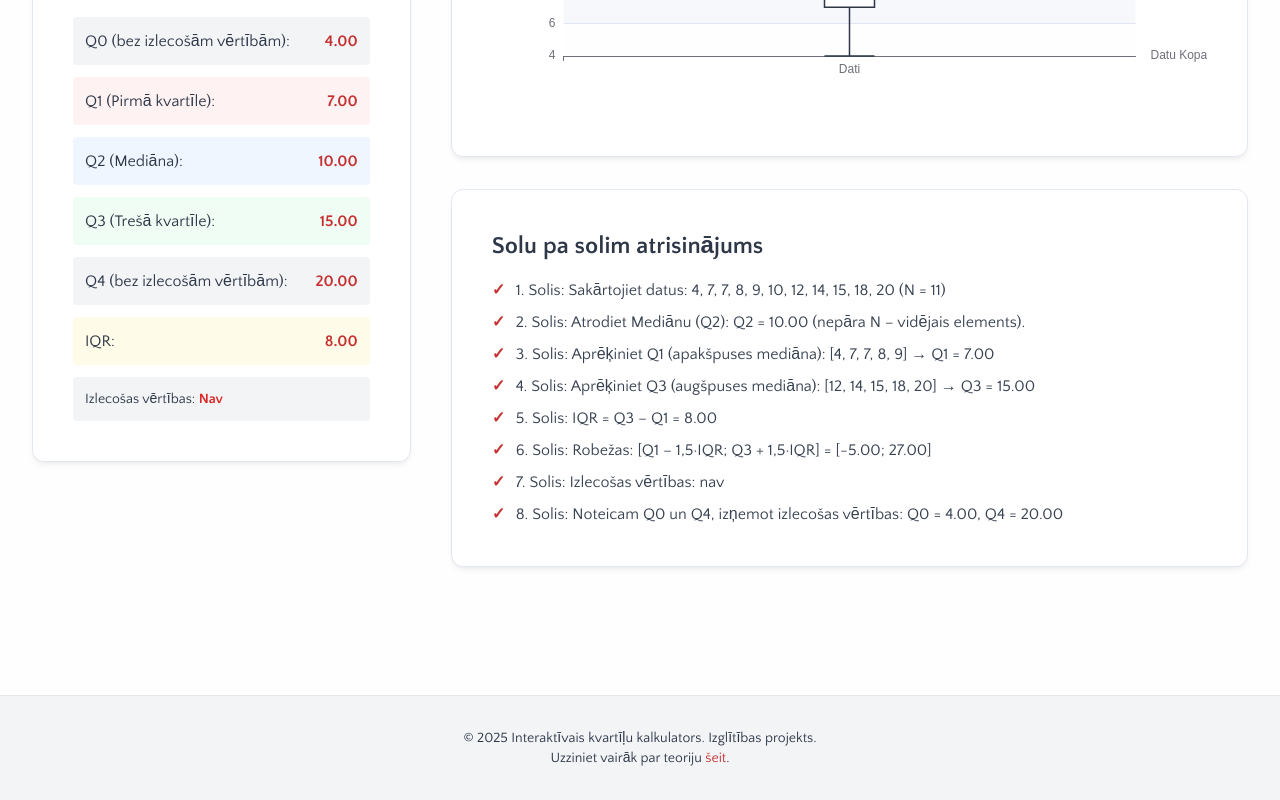
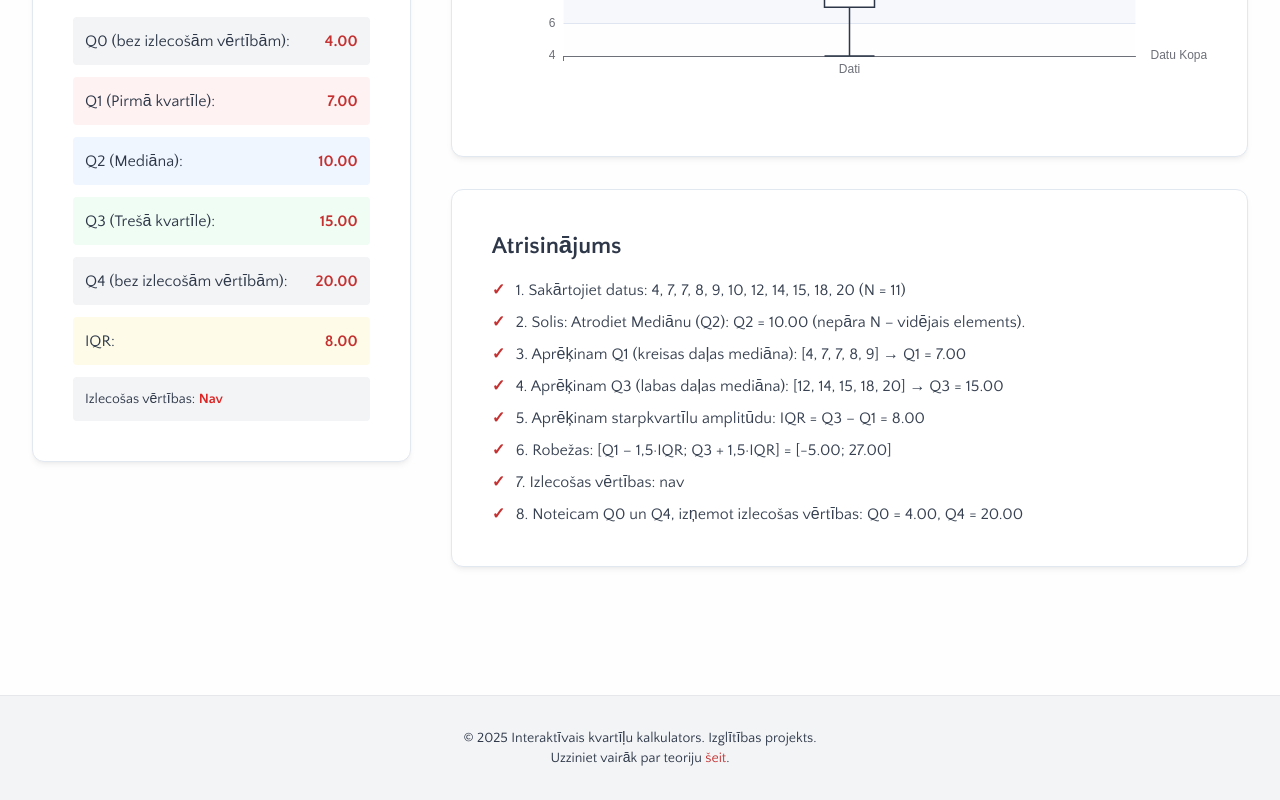
Before and after one commit to olshle1/Kvartiles, a plain HTML site: page index.html in a window 1280 px wide. Shown: the part 791-1591 px from the top of the page. Drawn offline with nearby package versions, Linux system fonts and the light colour scheme; a web font is replaced by a local one.

Commit message:
Update index.html

```diff
--- a/index.html
+++ b/index.html
@@ -111,7 +111,7 @@
                 </div>
 
                 <div class="content-card mt-8">
-                    <h2 class="text-2xl font-bold mb-4">Solu pa solim atrisinājums</h2>
+                    <h2 class="text-2xl font-bold mb-4">Atrisinājums</h2>
                     <ul id="steps" class="step-list text-gray-700 space-y-2">
                         <li>Ievadiet datus, lai redzētu aprēķinu soļus.</li>
                     </ul>
@@ -201,18 +201,18 @@ function calculateQuartiles() {
     const { sortedData, n, Q1, Q2, Q3, IQR, Min, Max, lowerBound, upperBound, outliers, lowerHalf, upperHalf, minWhisker, maxWhisker } = results;
 
     /* ----- soļi ----- */
-    stepsDiv.innerHTML += `<li>1. Solis: Sakārtojiet datus: ${sortedData.join(', ')} (N = ${n})</li>`;
+    stepsDiv.innerHTML += `<li>1. Sakārtojiet datus: ${sortedData.join(', ')} (N = ${n})</li>`;
     if (n % 2 !== 0) {
         stepsDiv.innerHTML += `<li>2. Solis: Atrodiet Mediānu (Q2): Q2 = ${Q2.toFixed(2)} (nepāra N – vidējais elements).</li>`;
     } else {
         stepsDiv.innerHTML += `<li>2. Solis: Atrodiet Mediānu (Q2): Q2 = ${Q2.toFixed(2)} (pāra N – vidējo divu aritm. vidējais).</li>`;
     }
-    stepsDiv.innerHTML += `<li>3. Solis: Aprēķiniet Q1 (apakšpuses mediāna): [${lowerHalf.join(', ')}] → Q1 = ${Q1.toFixed(2)}</li>`;
-    stepsDiv.innerHTML += `<li>4. Solis: Aprēķiniet Q3 (augšpuses mediāna): [${upperHalf.join(', ')}] → Q3 = ${Q3.toFixed(2)}</li>`;
-    stepsDiv.innerHTML += `<li>5. Solis: IQR = Q3 − Q1 = ${IQR.toFixed(2)}</li>`;
-    stepsDiv.innerHTML += `<li>6. Solis: Robežas: [Q1 − 1,5·IQR; Q3 + 1,5·IQR] = [${lowerBound.toFixed(2)}; ${upperBound.toFixed(2)}]</li>`;
-    stepsDiv.innerHTML += `<li>7. Solis: Izlecošas vērtības: ${outliers.length ? outliers.join(', ') : 'nav'}</li>`;
-    stepsDiv.innerHTML += `<li>8. Solis: Noteicam Q0 un Q4, izņemot izlecošas vērtības: Q0 = ${minWhisker.toFixed(2)}, Q4 = ${maxWhisker.toFixed(2)}</li>`;
+    stepsDiv.innerHTML += `<li>3. Aprēķinam Q1 (kreisas daļas mediāna): [${lowerHalf.join(', ')}] → Q1 = ${Q1.toFixed(2)}</li>`;
+    stepsDiv.innerHTML += `<li>4. Aprēķinam Q3 (labas daļas mediāna): [${upperHalf.join(', ')}] → Q3 = ${Q3.toFixed(2)}</li>`;
+    stepsDiv.innerHTML += `<li>5. Aprēķinam starpkvartīlu amplitūdu: IQR = Q3 − Q1 = ${IQR.toFixed(2)}</li>`;
+    stepsDiv.innerHTML += `<li>6. Robežas: [Q1 − 1,5·IQR; Q3 + 1,5·IQR] = [${lowerBound.toFixed(2)}; ${upperBound.toFixed(2)}]</li>`;
+    stepsDiv.innerHTML += `<li>7. Izlecošas vērtības: ${outliers.length ? outliers.join(', ') : 'nav'}</li>`;
+    stepsDiv.innerHTML += `<li>8. Noteicam Q0 un Q4, izņemot izlecošas vērtības: Q0 = ${minWhisker.toFixed(2)}, Q4 = ${maxWhisker.toFixed(2)}</li>`;
 
     /* ----- rezultāti ----- */
     resultsDiv.innerHTML = `
```
